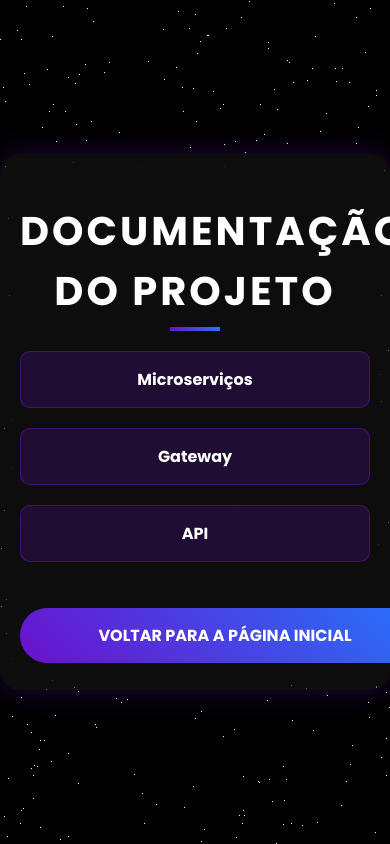
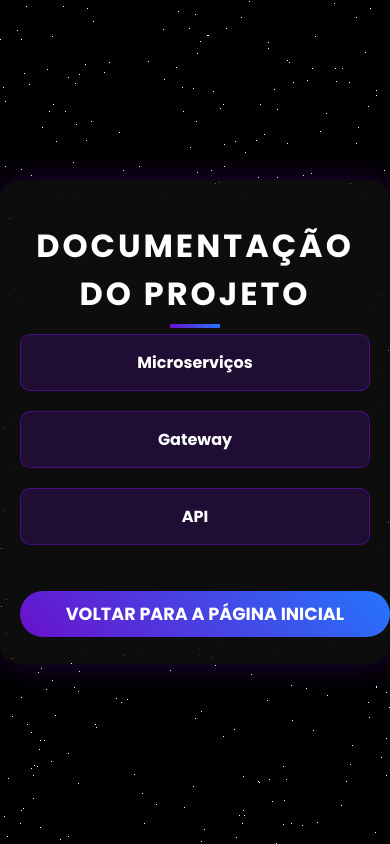
Before and after one commit to sofiaamosqueraa/PYTHON, a Python web app: template templates/documentacao/documentacao.html in a window 390 px wide. Run offline with Jinja, Linux system fonts and the light colour scheme; the template is opened without the code that fills it, so the values that code supplies are empty.

Commit message:
deixar o website responsivo

```diff
--- a/static/css/documentacao.css
+++ b/static/css/documentacao.css
@@ -163,7 +163,8 @@ nav ul li a:hover {
 
 @media (max-width: 768px) {
     h1 {
-        font-size: 2.5em; /* Reduz o tamanho do título em telas menores */
+        font-size: 2em; /* Reduz o tamanho do título em telas menores */
+        margin-bottom: 15px; /* Ajusta a margem inferior para melhor espaçamento */
     }
 
     nav ul li {
@@ -178,5 +179,7 @@ nav ul li a:hover {
     .button {
         width: 100%; /* Faz o botão ocupar toda a largura disponível */
         text-align: center; /* Centraliza o texto do botão */
+        padding: 10px; /* Ajusta o padding do botão para melhor aparência */
+        font-size: 1.1em; /* Diminui o tamanho da fonte do botão para melhor legibilidade */
     }
 }
```
Also changed, not shown: app.py (+3 -6 lines).
